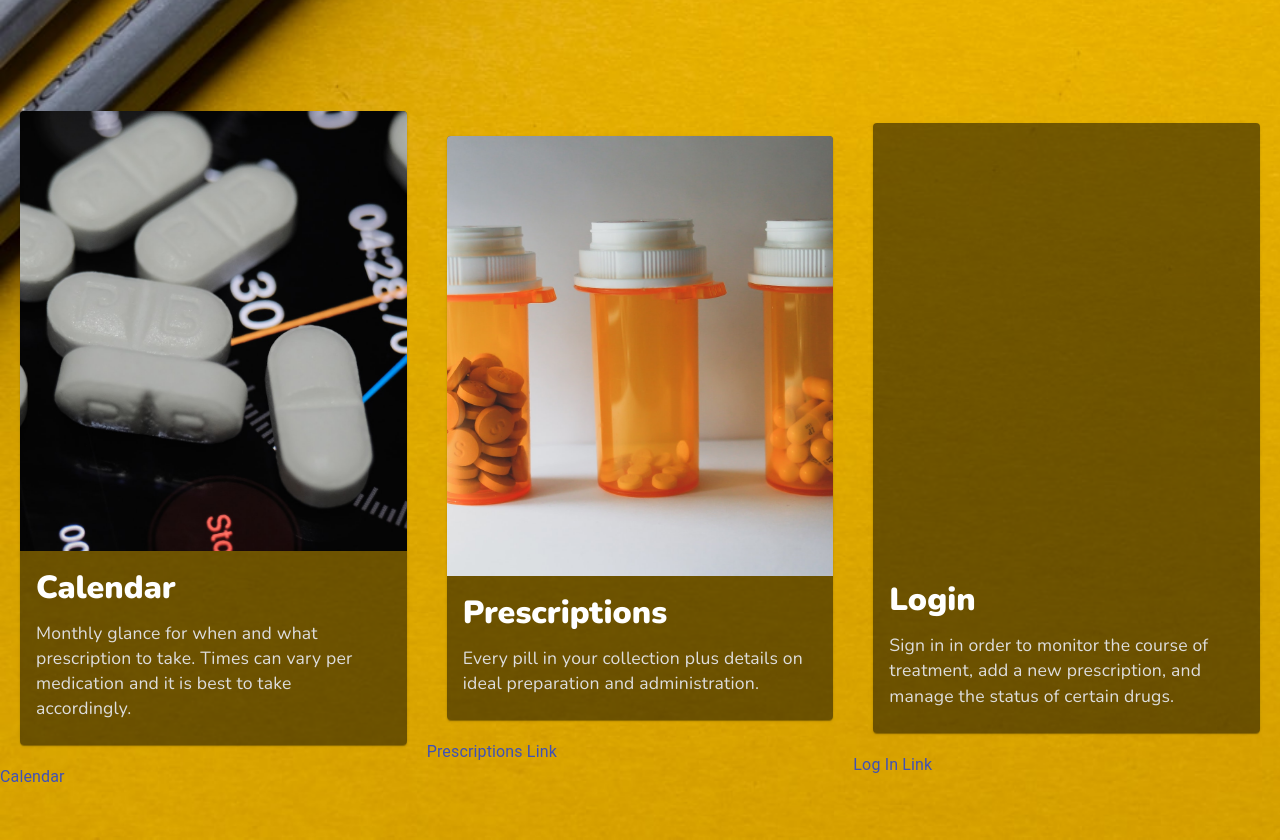
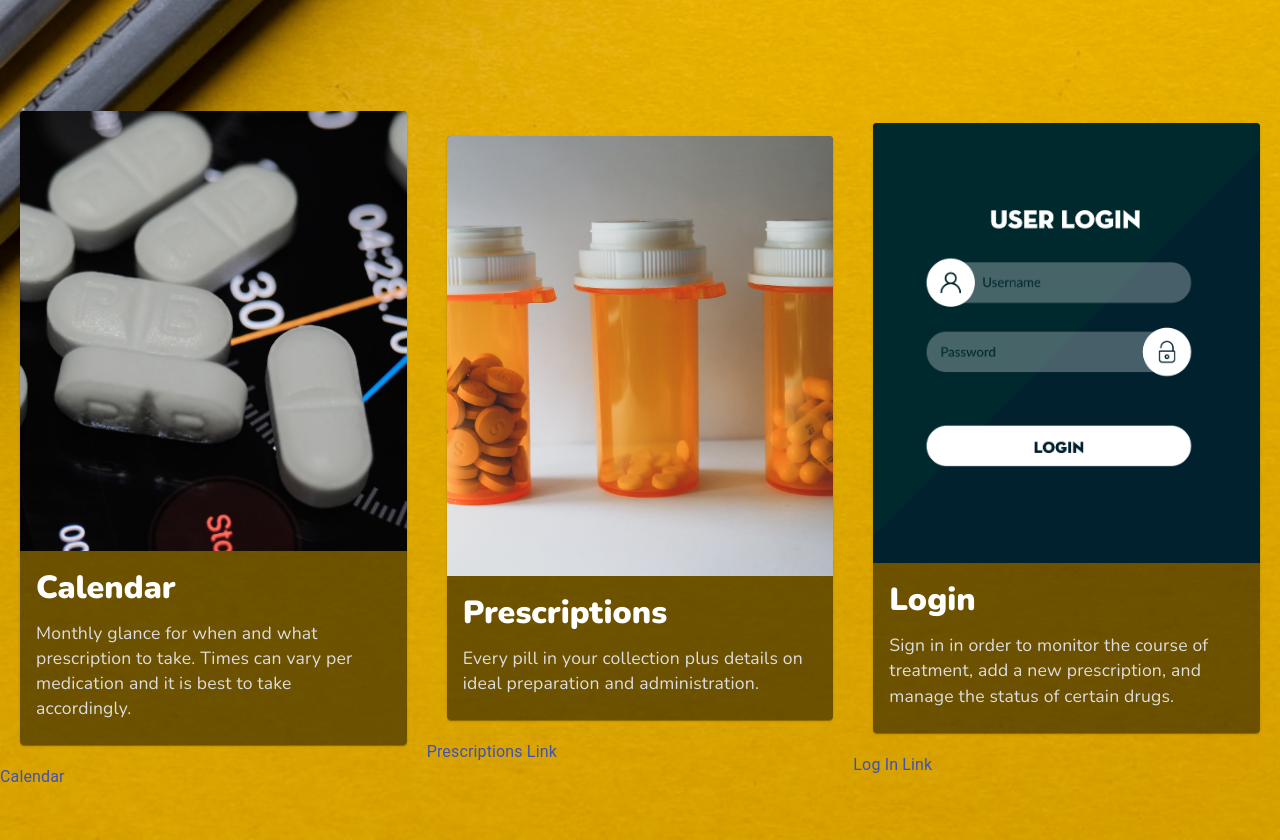
Before and after one commit to matthiatt/my_health_notebook, a React (Create React App) app in the folder client/: page / in a window 1280 px wide. Shown: the part 980-1820 px from the top of the page. Built offline with nearby package versions, Linux system fonts and the light colour scheme.

Commit message:
added image

```diff
--- a/client/src/static/places.js
+++ b/client/src/static/places.js
@@ -17,7 +17,7 @@ const Places = [
     title: 'Login',
     description:
       'Sign in in order to monitor the course of treatment, add a new prescription, and manage the status of certain drugs.',
-    // imageUrl: process.env.PUBLIC_URL + '/assets/pilltime.jpg',
+    imageUrl: process.env.PUBLIC_URL + '/assets/app-login.jpg',
     time: 1500,
   },
 ];
```
